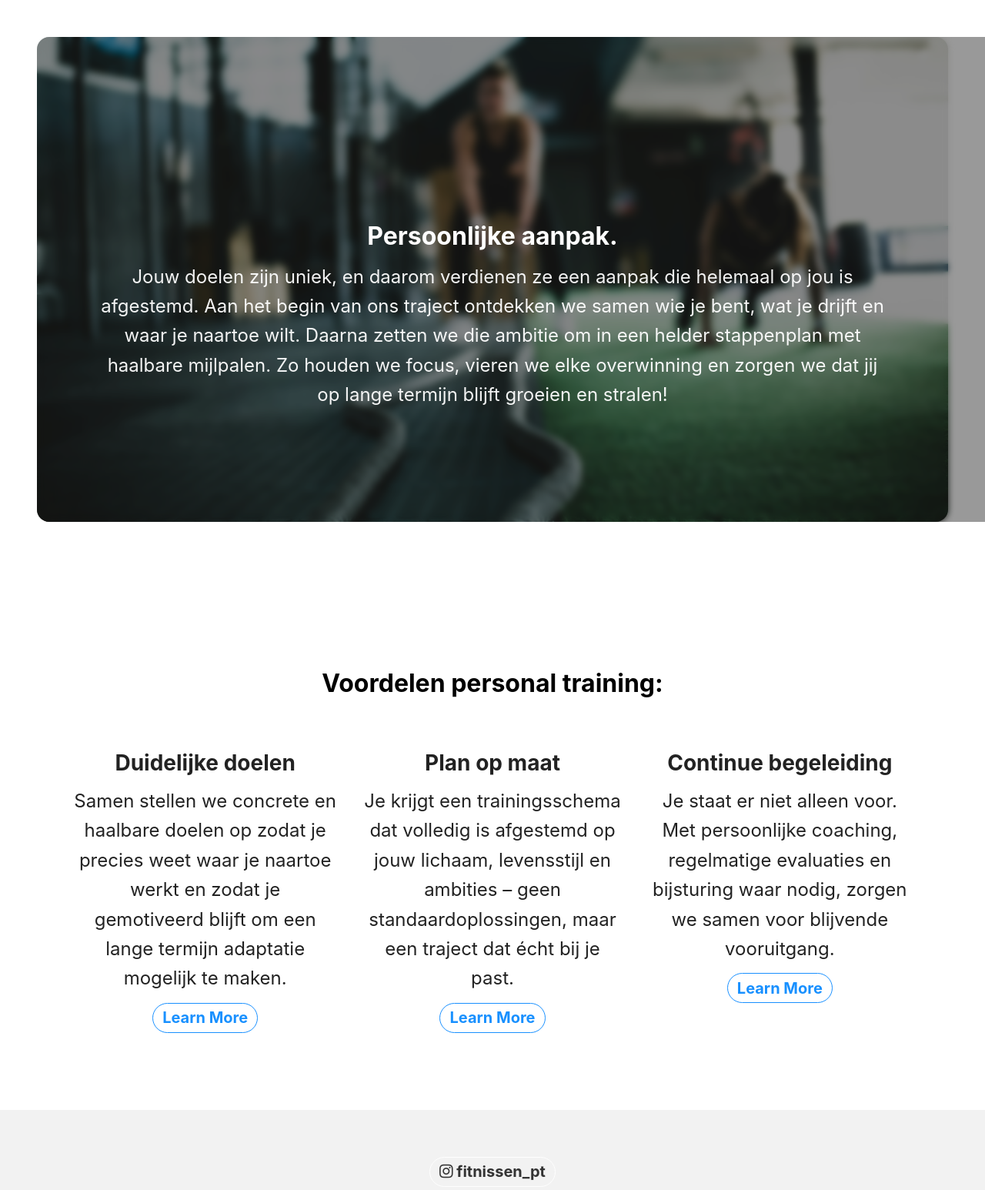
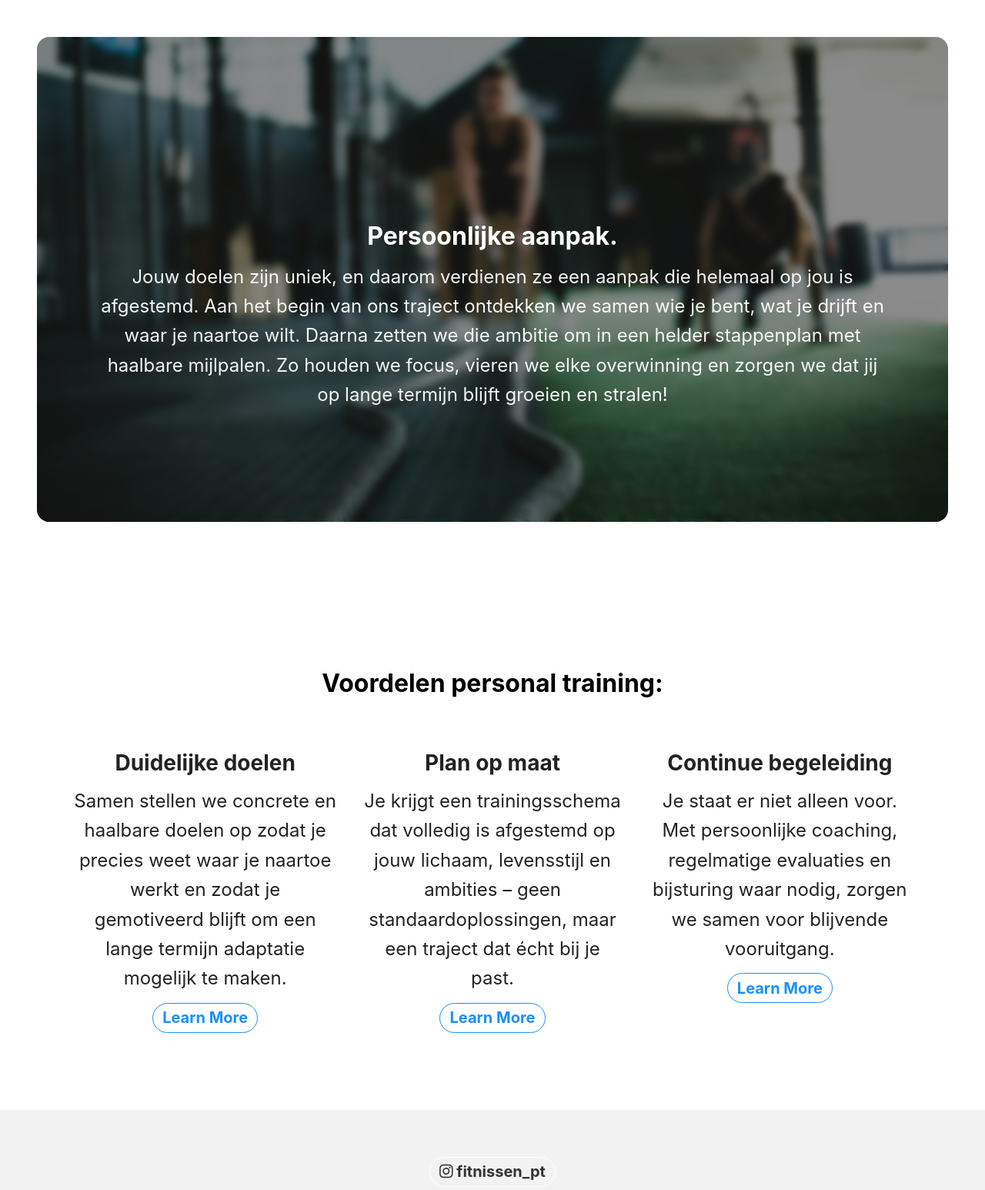
Before and after one commit to TimTools/fitnissen-site, a Jekyll site: the page built from index.html, in a window 1280 px wide. Shown: the part 900-2446 px from the top of the page at 77% size. Built offline with Jekyll 4.4.1, drawn with Linux system fonts in a browser that asks for light colours; nearby versions of some CDN libraries; the list of posts is cut into pages by our own code; grey boxes are pictures that could not be loaded.

Commit message:
Update head.html

```diff
--- a/_includes/head.html
+++ b/_includes/head.html
@@ -20,7 +20,6 @@
     left: 0;
     height: 100%;
     width: 100%;
-    width: 100vw !important;
     z-index: 0;
     backdrop-filter: blur(4px);
     background-color: rgba(0, 0, 0, 0.4); /* Semi-transparante overlay */
```
